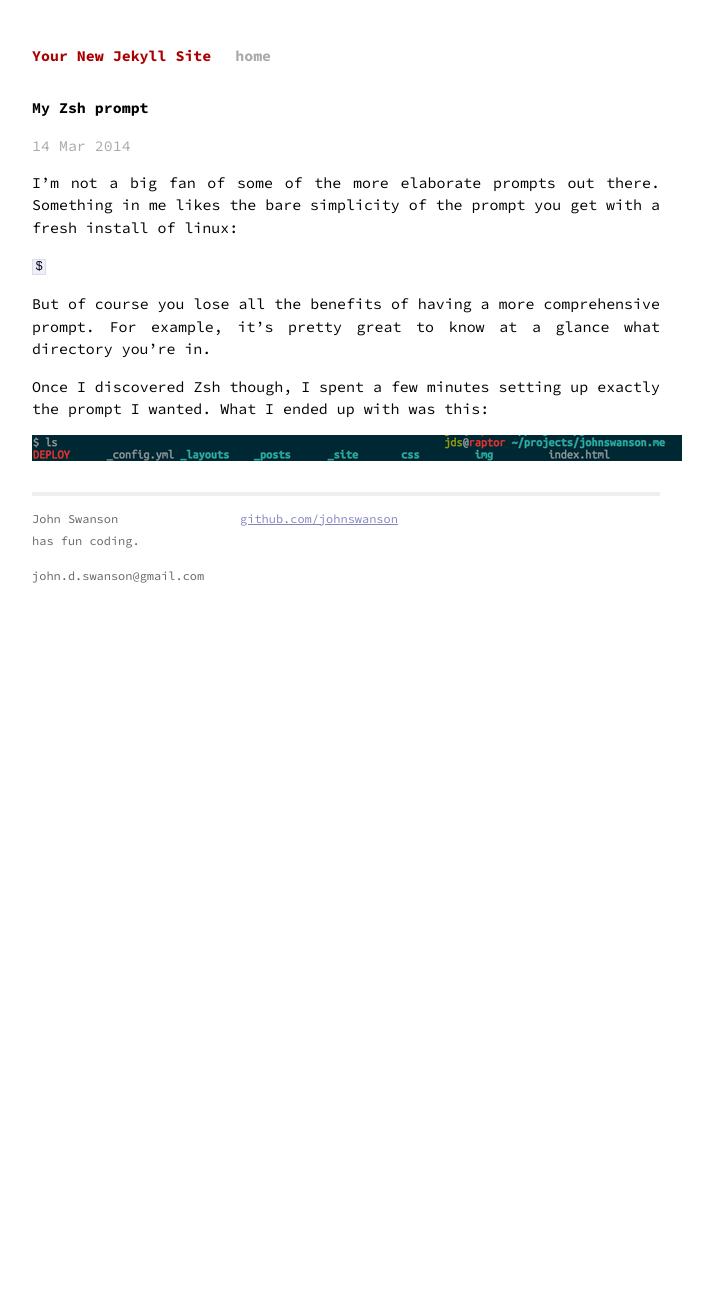
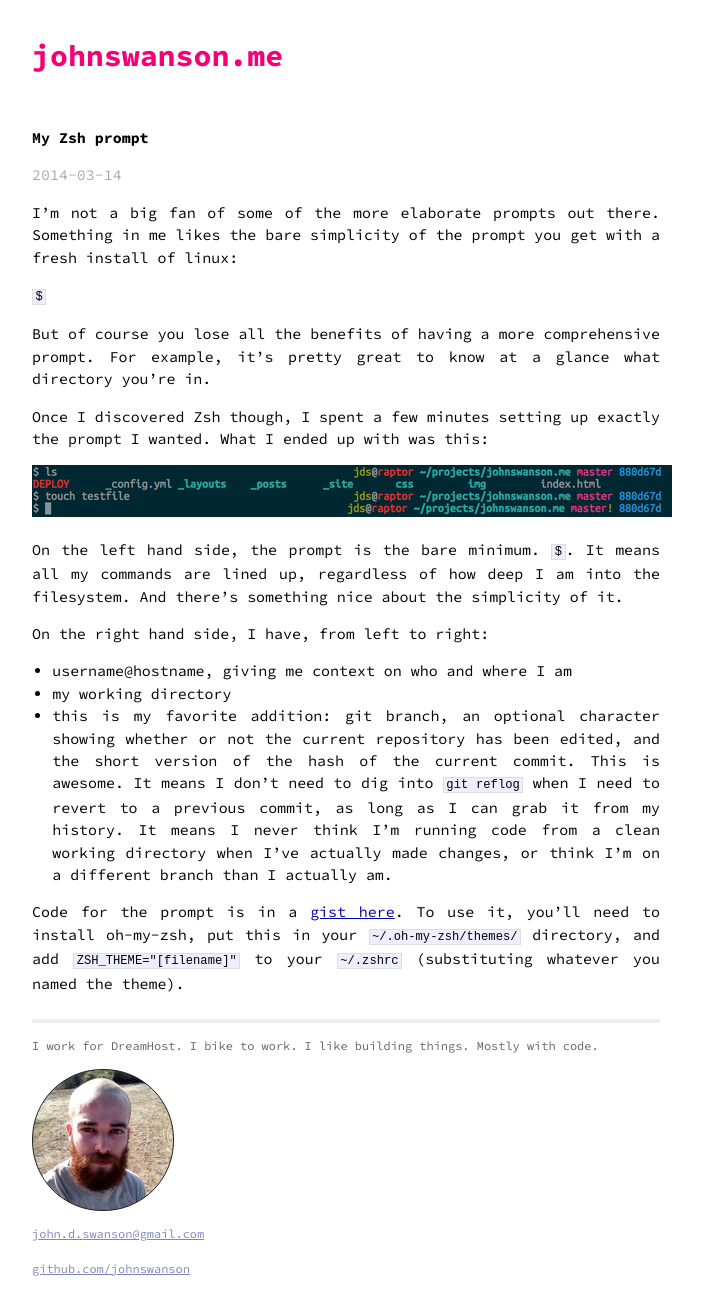
Before and after one commit to johnswanson/johnswanson.me, a Jekyll site: the page built from _posts/2014-03-14-prompts.markdown, in a window 1280 px wide. Shown: the whole page, without its empty margins (294-1007 px from the left). Built offline with Jekyll 4.4.1, drawn with Linux system fonts in a browser that asks for light colours; Markdown is read by kramdown in place of the engine named in the settings; before the commit the page ends 945 px from its top, so only the background shows below that.

Commit message:
some customization

```diff
--- a/_config.yml
+++ b/_config.yml
@@ -1,4 +1,4 @@
-name: Your New Jekyll Site
+name: johnswanson.me
 markdown: redcarpet
 pygments: true
 exclude: ["DEPLOY"]
--- a/_layouts/default.html
+++ b/_layouts/default.html
@@ -1,6 +1,23 @@
 <!DOCTYPE html>
 <html>
     <head>
+      <script>
+  window.onload = function() {
+    // yes, I know that PhantomJS will get around this. :)
+    var e = document.getElementById("email");
+    var hex = "6a6f686e2e642e7377616e736f6e40676d61696c2e636f6d";
+    var hex_alpha = "0123456789abcdef";
+    var email = "";
+    for (var i = 0; i < hex.length; i+=2) {
+      var first = hex_alpha.indexOf(hex[i]);
+      var second = hex_alpha.indexOf(hex[i+1]);
+      var c = String.fromCharCode((first << 4) | second);
+      email += c;
+    }
+    e.setAttribute("href", "mailto:"+email);
+    e.textContent = email;
+  }
+      </script>
         <link href='http://fonts.googleapis.com/css?family=Source+Code+Pro:200,300,400,500,600,700' rel='stylesheet' type='text/css'>
         <meta charset="utf-8">
         <meta http-equiv="X-UA-Compatible" content="IE=edge,chrome=1">
@@ -19,7 +36,6 @@
         <div class="site">
           <div class="header">
             <h1 class="title"><a href="/">{{ site.name }}</a></h1>
-            <a class="extra" href="/">home</a>
           </div>
 
           {{ content }}
@@ -27,35 +43,14 @@
           <div class="footer">
             <div class="contact">
               <p>
-                John Swanson<br />
-                has fun coding.<br />
+                I work for DreamHost. I bike to work. I like building things.
+                Mostly with code.
               </p>
-              <p id="email"></p>
-            </div>
-            <div class="contact">
-              <p>
-                <a href="https://github.com/yourusername">github.com/johnswanson</a><br />
-              </p>
+              <div class="circular" id="me-img"></div>
+              <p><a id="email" href=""></a>
+              <p><a href="https://github.com/yourusername">github.com/johnswanson</a><br />
             </div>
           </div>
         </div>
-
     </body>
-    <script>
-window.onload = function() {
-  // yes, I know that PhantomJS will get around this. :)
-  var e = document.getElementById("email");
-  var hex = "6a6f686e2e642e7377616e736f6e40676d61696c2e636f6d";
-  var hex_alpha = "0123456789abcdef";
-  var email = "";
-  for (var i = 0; i < hex.length; i+=2) {
-    var first = hex_alpha.indexOf(hex[i]);
-    var second = hex_alpha.indexOf(hex[i+1]);
-    var c = String.fromCharCode((first << 4) | second);
-    email += c;
-  }
-  e.textContent = email;
-}
-    </script>
-
 </html>
--- a/_layouts/post.html
+++ b/_layouts/post.html
@@ -2,7 +2,7 @@
 layout: default
 ---
 <h2>{{ page.title }}</h2>
-<p class="meta">{{ page.date | date_to_string }}</p>
+<p class="meta">{{ page.date | date: "%Y-%m-%d" }}</p>
 
 <div class="post">
 {{ content }}
--- a/_posts/2014-03-14-prompts.markdown
+++ b/_posts/2014-03-14-prompts.markdown
@@ -18,3 +18,24 @@ Once I discovered Zsh though, I spent a few minutes setting up exactly the
 prompt I wanted. What I ended up with was this:
 
 ![zsh prompt](/img/prompt.png)
+
+On the left hand side, the prompt is the bare minimum. `$`. It means all my
+commands are lined up, regardless of how deep I am into the filesystem. And
+there's something nice about the simplicity of it.
+
+On the right hand side, I have, from left to right:
+
+  - username@hostname, giving me context on who and where I am
+  - my working directory
+  - this is my favorite addition: git branch, an optional character showing
+    whether or not the current repository has been edited, and the short
+    version of the hash of the current commit. This is awesome. It means I
+    don't need to dig into `git reflog` when I need to revert to a previous
+    commit, as long as I can grab it from my history. It means I never think
+    I'm running code from a clean working directory when I've actually made
+    changes, or think I'm on a different branch than I actually am.
+
+Code for the prompt is in a [gist here](https://gist.github.com/johnswanson/9562223).
+To use it, you'll need to install oh-my-zsh, put this in your `~/.oh-my-zsh/themes/`
+directory, and add `ZSH_THEME="[filename]"` to your `~/.zshrc` (substituting
+whatever you named the theme).
--- a/css/main.css
+++ b/css/main.css
@@ -44,8 +44,8 @@ a:visited { color: #a0a; }
 }
 
 .posts span {
-  color: #aaa;
-  font-family: Monaco, "Courier New", monospace;
+  color: #ccc;
+  font-family: "Source Code Pro", "Courier New", monospace;
   font-size: 80%;
 }
 
@@ -71,14 +71,15 @@ a:visited { color: #a0a; }
 .title {
   display: inline-block;
   margin-bottom: 2em;
+  font-size: 2em;
 }
 
 .title a {
-  color: #a00;
+  color: #F60076;
 }
 
 .title a:hover {
-  color: #000;
+  color: #AA002A;
 }
 
 .header a.extra {
@@ -121,6 +122,17 @@ a:visited { color: #a0a; }
   border: 0;
 }
 
+div.circular#me-img {
+  width: 140px;
+  height: 140px;
+  border-radius: 70px;
+  -webkit-border-radius: 70px;
+  -moz-border-radius: 70px;
+  background: url(/img/me.png) no-repeat;
+  border: 1px solid #222;
+}
+
+
 /*****************************************************************************/
 /*
 /* Posts
--- a/index.html
+++ b/index.html
@@ -7,7 +7,7 @@ title: johnswanson.me
   <h1>Posts</h1>
   <ul class="posts">
     {% for post in site.posts %}
-      <li><span>{{ post.date | date_to_string }}</span> &raquo; <a href="{{ post.url }}">{{ post.title }}</a></li>
+    <li><span>{{ post.date | date: "%Y-%m-%d" }}</span> <a href="{{ post.url }}">{{ post.title }}</a></li>
     {% endfor %}
   </ul>
 </div>
```
Also changed, not shown: _posts/2014-03-14-welcome-to-jekyll.markdown (deleted, +0 -24 lines), img/me.png (added), img/prompt.png.
